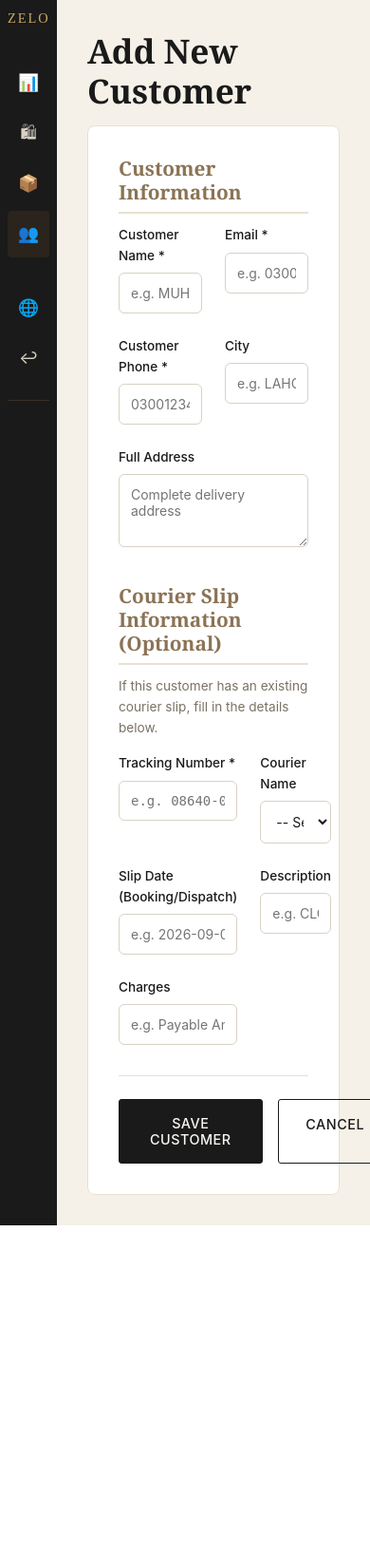
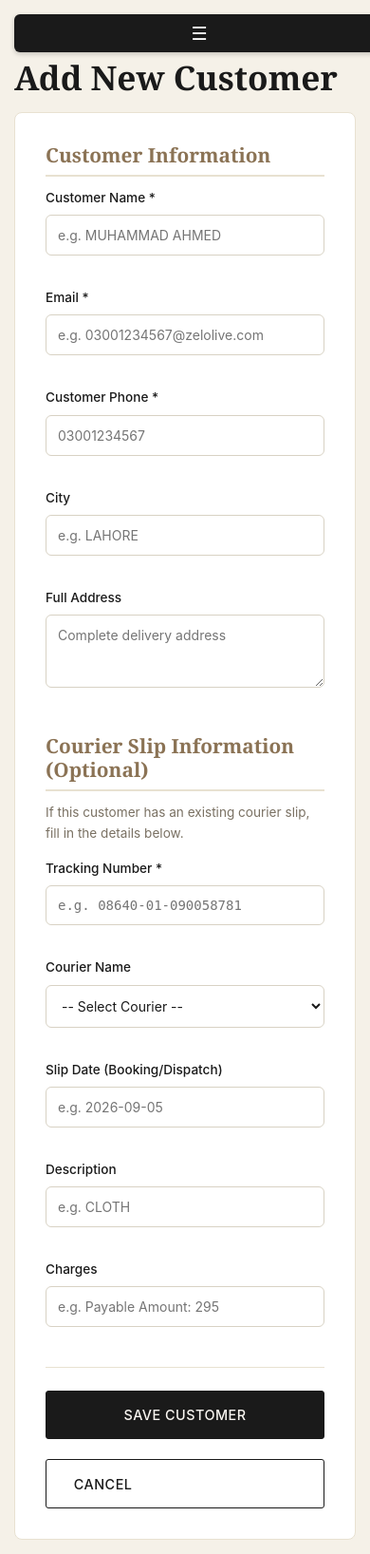
Before and after one commit to manmarsci/zelo, a Flask app: page /admin/customer/new in a window 390 px wide. Shown: the whole page at 95% size. Before the commit the page ends 1290 px from the top, so only its background shows below. Run offline with Flask 3, Linux system fonts and the light colour scheme; the visitor is signed in with stand-in values (Sample User, id 1); data that the repository does not hold is empty; some libraries are stand-ins or nearby versions.

Commit message:
mobile admin fix

```diff
--- a/templates/admin/base.html
+++ b/templates/admin/base.html
@@ -5,6 +5,44 @@
   <meta name="viewport" content="width=device-width, initial-scale=1.0" />
   <title>Admin — ZELO LIVE BOUTIQUE</title>
   <link rel="stylesheet" href="{{ url_for('static', filename='css/style.css') }}" />
+
+<style>
+/* Mobile Menu Button (Hidden on Desktop) */
+.mobile-menu-btn { display: none; position: fixed; top: 15px; left: 15px; z-index: 1001; background: #1a1a1a; color: #fff; border: none; padding: 8px 12px; border-radius: 6px; font-size: 1.2rem; cursor: pointer; box-shadow: 0 2px 5px rgba(0,0,0,0.2); }
+
+@media (max-width: 768px) {
+    /* Sidebar becomes a slide-out drawer */
+    .admin-sidebar, nav.sidebar, aside {
+        position: fixed !important;
+        left: -280px !important;
+        top: 0 !important;
+        height: 100vh !important;
+        transition: left 0.3s ease !important;
+        z-index: 1000 !important;
+        width: 250px !important;
+        box-shadow: 2px 0 10px rgba(0,0,0,0.5);
+    }
+    .admin-sidebar.open, nav.sidebar.open, aside.open { left: 0 !important; }
+
+    /* Show Hamburger Button */
+    .mobile-menu-btn { display: block !important; }
+
+    /* Main Content Adjustments */
+    .admin-content, main, .container { margin-left: 0 !important; padding: 60px 15px 15px 15px !important; width: 100% !important; box-sizing: border-box; }
+
+    /* Force Tables to Scroll Horizontally */
+    table, .admin-table { display: block !important; overflow-x: auto !important; white-space: nowrap !important; width: 100% !important; }
+
+    /* Stack Grids and Forms */
+    div[style*="grid-template-columns: 1fr 1fr"], div[style*="grid-template-columns: 1fr 1fr 1fr"] { grid-template-columns: 1fr !important; }
+    input, select, textarea, button { width: 100% !important; box-sizing: border-box; margin-bottom: 10px; }
+
+    /* Fix specific button groups */
+    div[style*="display:flex"] { flex-direction: column !important; }
+    div[style*="display:flex"] button { margin-bottom: 5px; }
+}
+</style>
+
 </head>
 <body class="admin-body">
   <aside class="admin-sidebar">
@@ -118,5 +156,26 @@ document.getElementById('quickTrackModal').addEventListener('click', function(e)
 });
 </script>
 
+
+<!-- Mobile Menu Toggle -->
+<button class="mobile-menu-btn" onclick="toggleMobileMenu()">☰</button>
+<script>
+function toggleMobileMenu() {
+    // Try to find common sidebar class names
+    const sidebar = document.querySelector('.admin-sidebar') || document.querySelector('nav.sidebar') || document.querySelector('aside') || document.querySelector('.sidebar');
+    if (sidebar) {
+        sidebar.classList.toggle('open');
+    }
+}
+// Close sidebar when clicking outside on mobile
+document.addEventListener('click', function(event) {
+    const sidebar = document.querySelector('.admin-sidebar') || document.querySelector('nav.sidebar') || document.querySelector('aside') || document.querySelector('.sidebar');
+    const btn = document.querySelector('.mobile-menu-btn');
+    if (window.innerWidth <= 768 && sidebar && !sidebar.contains(event.target) && !btn.contains(event.target)) {
+        sidebar.classList.remove('open');
+    }
+});
+</script>
+
 </body>
 </html>
```
Also changed, not shown: templates/admin/customer_edit.html (+4 -7 lines), 2 other files.
